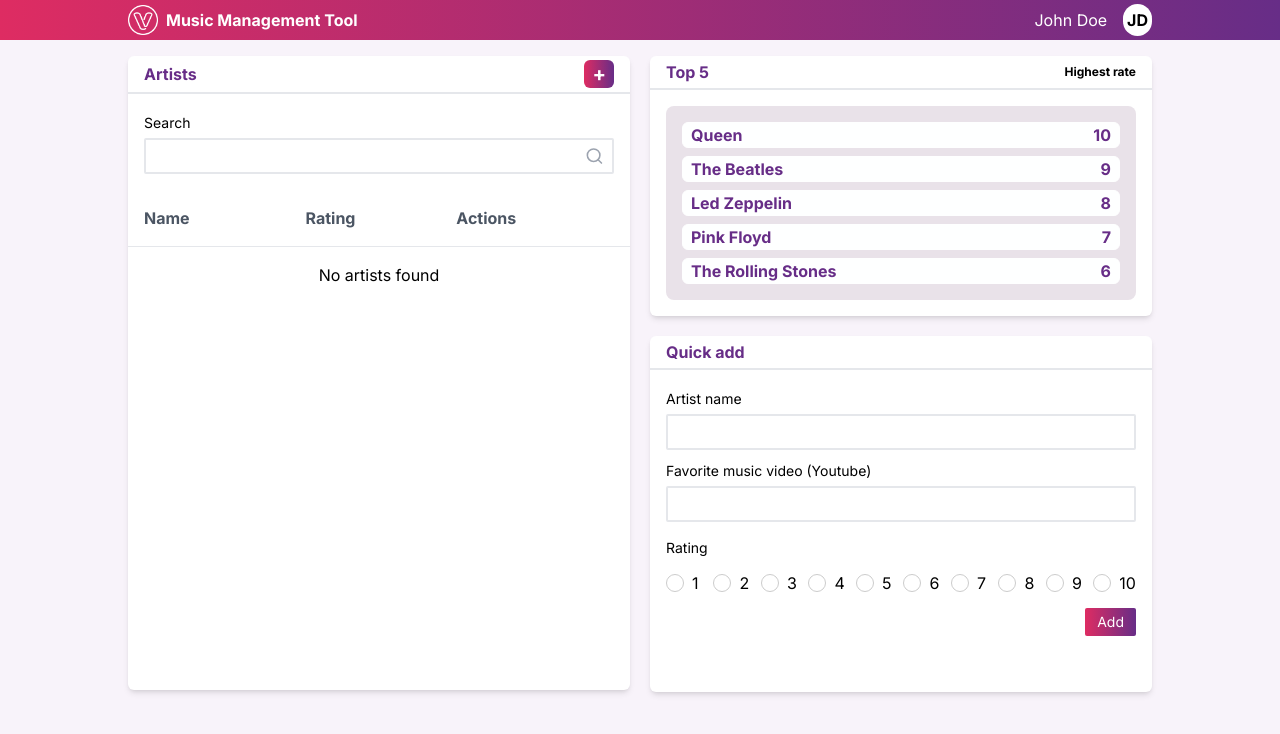
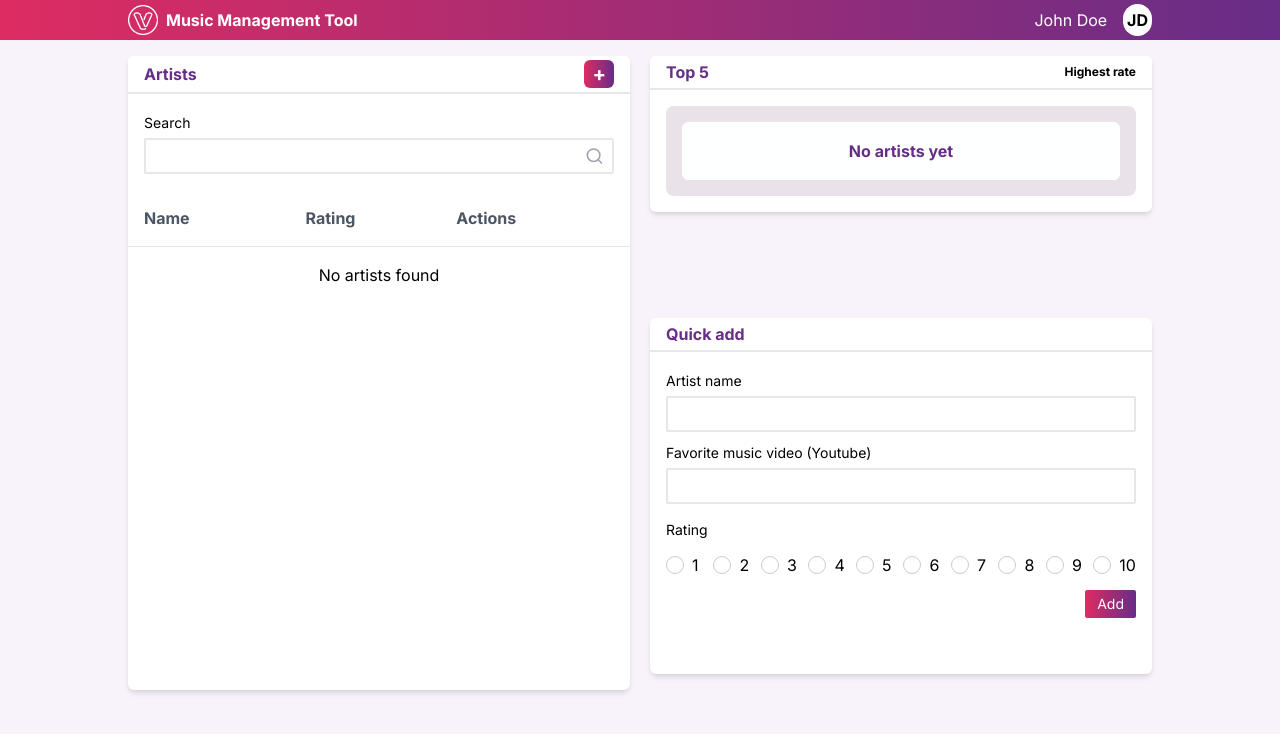
Before and after one commit to andrecampll/ventify, a Next.js app: page / in a window 1280 px wide. Shown: the top 734 px of the page. Built offline with nearby package versions, Linux system fonts and the light colour scheme.

Commit message:
feat: adds integrated ranking and toasting feature

```diff
--- a/package.json
+++ b/package.json
@@ -21,6 +21,7 @@
     "react-dom": "^18",
     "react-hook-form": "^7.50.1",
     "react-icons": "^5.0.1",
+    "sonner": "^1.4.2",
     "tailwind-merge": "^2.2.1",
     "tailwindcss-animate": "^1.0.7",
     "uuidv4": "^6.2.13",
--- a/src/app/(home)/components/artists-ranking.tsx
+++ b/src/app/(home)/components/artists-ranking.tsx
@@ -1,13 +1,11 @@
+'use client'
+
 import { Card } from '@/components/card'
+import { useArtists } from '@/hooks/use-artists'
 
-type RankingProps = {
-  data: {
-    name: string
-    rating: number
-  }[]
-}
+export function ArtistsRanking() {
+  const { artistsRankingByRating } = useArtists()
 
-export function ArtistsRanking({ data }: RankingProps) {
   return (
     <Card
       title="Top 5"
@@ -15,15 +13,21 @@ export function ArtistsRanking({ data }: RankingProps) {
     >
       <main className="p-4">
         <ul className="rounded-lg bg-white-500 p-4">
-          {data.map((artist) => (
-            <li
-              key={artist.name}
-              className="flex w-full cursor-pointer items-center justify-between rounded-md border border-white-900  bg-white-900 px-2 font-bold text-secondary hover:border-primary hover:text-primary [&+li]:mt-2"
-            >
-              <span>{artist.name}</span>
-              <span>{artist.rating}</span>
+          {artistsRankingByRating.length === 0 ? (
+            <li className="flex justify-center rounded-md border border-white-900  bg-white-900 p-4 font-bold text-secondary">
+              <span>No artists yet</span>
             </li>
-          ))}
+          ) : (
+            artistsRankingByRating.map((artist) => (
+              <li
+                key={artist.id}
+                className="flex w-full cursor-pointer items-center justify-between rounded-md border border-white-900  bg-white-900 px-2 font-bold text-secondary hover:border-primary hover:text-primary [&+li]:mt-2"
+              >
+                <span>{artist.name}</span>
+                <span>{artist.rating}</span>
+              </li>
+            ))
+          )}
         </ul>
       </main>
     </Card>
--- a/src/app/(home)/page.tsx
+++ b/src/app/(home)/page.tsx
@@ -10,72 +10,6 @@ export const metadata: Metadata = {
   title: 'Home',
 }
 
-const artistsRanking = [
-  {
-    name: 'Queen',
-    rating: 10,
-  },
-  {
-    name: 'The Beatles',
-    rating: 9,
-  },
-  {
-    name: 'Led Zeppelin',
-    rating: 8,
-  },
-  {
-    name: 'Pink Floyd',
-    rating: 7,
-  },
-  {
-    name: 'The Rolling Stones',
-    rating: 6,
-  },
-]
-
-// const artistsData = [
-//   {
-//     name: 'John Doe',
-//     rating: 8,
-//   },
-//   {
-//     name: 'Jane Doe',
-//     rating: 8,
-//   },
-//   {
-//     name: 'John Smith',
-//     rating: 7,
-//   },
-//   {
-//     name: 'Jane Smith',
-//     rating: 7,
-//   },
-//   {
-//     name: 'John Johnson',
-//     rating: 6,
-//   },
-//   {
-//     name: 'Jane Johnson',
-//     rating: 6,
-//   },
-//   {
-//     name: 'John Jackson',
-//     rating: 5,
-//   },
-//   {
-//     name: 'Jane Jackson',
-//     rating: 5,
-//   },
-//   {
-//     name: 'John James',
-//     rating: 4,
-//   },
-//   {
-//     name: 'Jane James',
-//     rating: 4,
-//   },
-// ]
-
 export default function Home() {
   return (
     <div className="my-4 grid gap-5 md:grid-cols-10 md:grid-rows-5">
@@ -83,7 +17,7 @@ export default function Home() {
         <ArtistsTable />
       </div>
       <div className="md:col-span-5 md:row-span-2">
-        <ArtistsRanking data={artistsRanking} />
+        <ArtistsRanking />
       </div>
 
       <div className="max-md:hidden md:col-span-5 md:row-span-3">
--- a/src/app/layout.tsx
+++ b/src/app/layout.tsx
@@ -2,6 +2,7 @@ import './globals.css'
 
 import type { Metadata } from 'next'
 import { Inter } from 'next/font/google'
+import { Toaster } from 'sonner'
 
 const inter = Inter({
   subsets: ['latin'],
@@ -28,6 +29,7 @@ export default function RootLayout({
     <html className={inter.variable} lang="en">
       <body className={`${inter.className} bg-background antialiased`}>
         {children}
+        <Toaster richColors />
       </body>
     </html>
   )
--- a/src/components/add-artist-form.tsx
+++ b/src/components/add-artist-form.tsx
@@ -3,7 +3,8 @@
 import { zodResolver } from '@hookform/resolvers/zod'
 import { useCallback } from 'react'
 import { useForm } from 'react-hook-form'
-import { uuid } from 'uuidv4'
+import { toast } from 'sonner'
+import { v4 } from 'uuid'
 import { z } from 'zod'
 
 import { Artist } from '@/data/types/artist'
@@ -46,13 +47,14 @@ export function AddArtistForm() {
   const handleAddArtist = useCallback(
     (data: AddArtistFormData) => {
       const artist: Artist = {
-        id: uuid(),
+        id: v4(),
         name: data.artistName,
         rating: data.artistRating,
         favoriteMusicVideo: data.artistFavoriteMusicVideo,
       }
 
       addArtist(artist)
+      toast.success('Artist added successfully!', {})
     },
     [addArtist],
   )
--- a/src/components/add-button.tsx
+++ b/src/components/add-button.tsx
@@ -9,10 +9,7 @@ export function AddButton() {
     <Vaul.Root shouldScaleBackground>
       <Vaul.Trigger asChild>
         <div className="fixed bottom-0 right-0 mb-4 mr-4 rounded-[50%] shadow-md md:hidden">
-          <button
-            onClick={() => {}}
-            className="flex h-[40px] w-[40px] items-center justify-center rounded-[50%] bg-gradient-to-r from-primary to-secondary p-2"
-          >
+          <button className="flex h-[40px] w-[40px] items-center justify-center rounded-[50%] bg-gradient-to-r from-primary to-secondary p-2">
             <span className="text-3xl font-bold text-white">+</span>
           </button>
         </div>
--- a/src/hooks/use-artists.tsx
+++ b/src/hooks/use-artists.tsx
@@ -1,6 +1,6 @@
 'use client'
 
-import { createContext, useCallback, useContext } from 'react'
+import { createContext, useCallback, useContext, useMemo } from 'react'
 
 import { Artist } from '@/data/types/artist'
 
@@ -8,6 +8,7 @@ import useLocalStorage from './use-local-storage'
 
 type ArtistContextType = {
   artists: Artist[]
+  artistsRankingByRating: Artist[]
   addArtist: (artist: Artist) => void
   deleteArtist: (artistId: string) => void
 }
@@ -29,8 +30,14 @@ export function ArtistsProvider({ children }: { children: React.ReactNode }) {
     [setArtists],
   )
 
+  const artistsRankingByRating = useMemo(() => {
+    return artists.sort((a, b) => b.rating - a.rating).slice(0, 5)
+  }, [artists])
+
   return (
-    <ArtistContext.Provider value={{ artists, addArtist, deleteArtist }}>
+    <ArtistContext.Provider
+      value={{ artists, addArtist, deleteArtist, artistsRankingByRating }}
+    >
       {children}
     </ArtistContext.Provider>
   )
```
Also changed, not shown: 1 other file (tests, documents, lock files or other folders).
